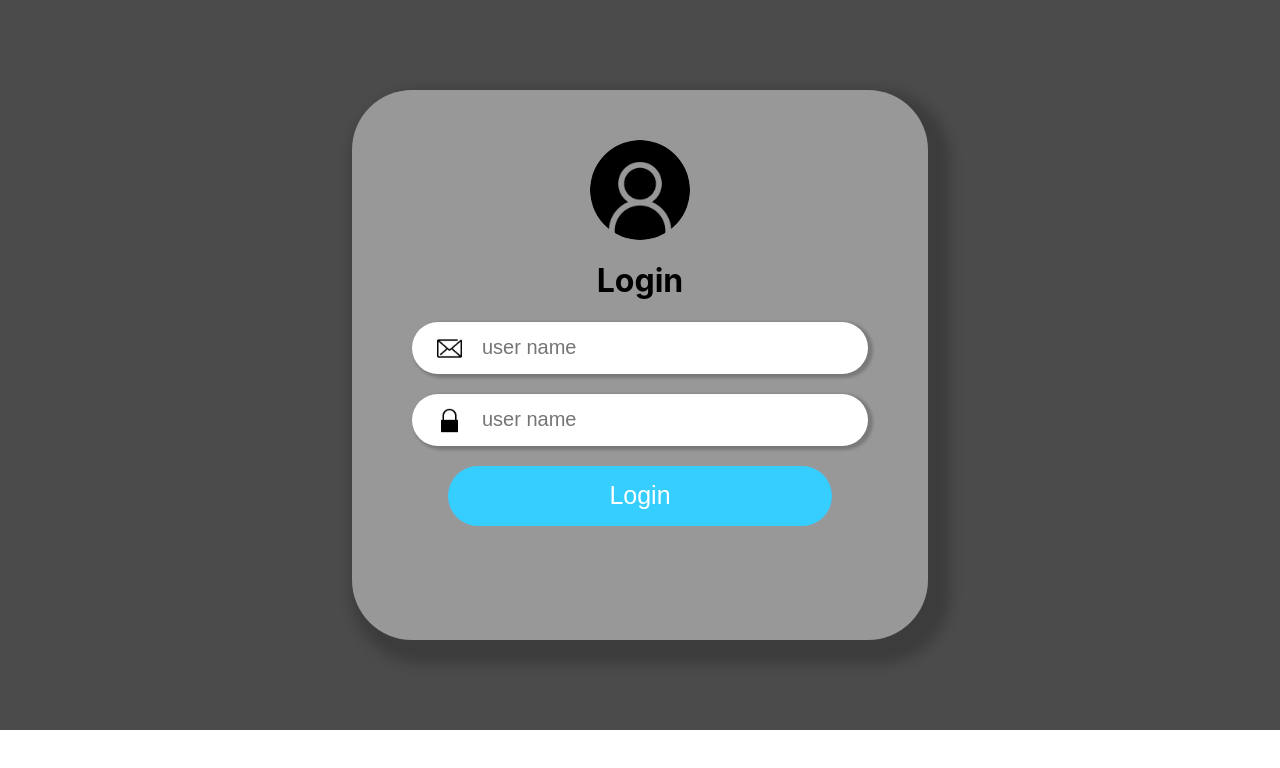
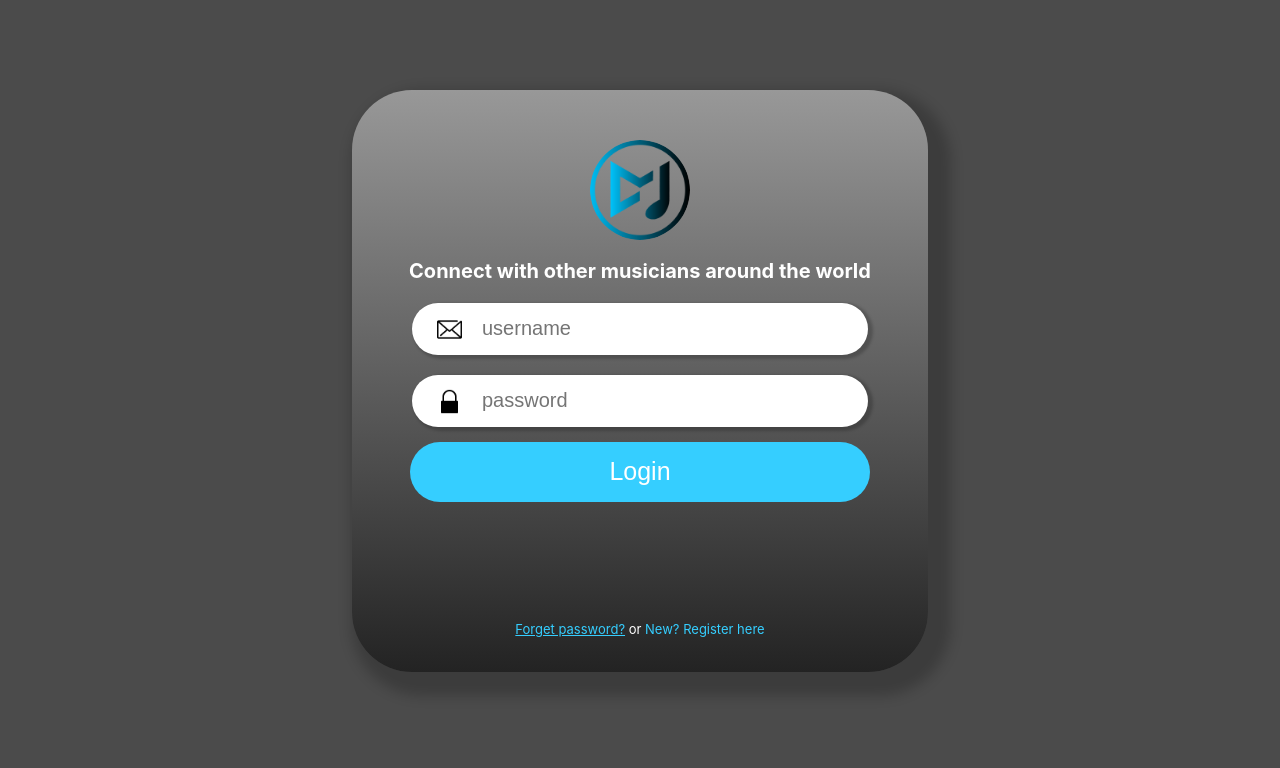
Before and after one commit to jslack222/react-app-my-musician, a React (Create React App) app: page / in a window 1280 px wide. Shown: the top 768 px of the page. Built offline with nearby package versions, Linux system fonts and the light colour scheme.

Commit message:
fourth save

```diff
--- a/src/App.css
+++ b/src/App.css
@@ -32,13 +32,14 @@
 .sub-main {
   display: flex;
     justify-content: center;
-    height: 65vh;
+    height: 69vh;
     width: 45vw;
   box-shadow: 11px 12px 13px 12px rgba(0, 0, 0, 0.2);
   padding-top: 30px;
   border-radius: 60px;
-  background-color: var(--nuetral);
+  background-image: linear-gradient(var(--nuetral), rgb(35, 35, 35));
   animation: fadeIn 4s;
+
 
 }
 .imgs {
@@ -46,6 +47,7 @@
   justify-content: center;
   display: flex;
   background-color: transparent;
+
 
 }
 .imgs:hover{
@@ -75,6 +77,8 @@
   outline: none;
   border: none;
   background-color: white;
+  padding-left: 70px;
+    font-size: 20px;
 
 
 }
@@ -86,15 +90,14 @@
 
 }
 .name {
-  padding-left: 70px;
-  font-size: 20px;
+
 }
 .second-input {
   padding-top: 20px;
 }
 
 button {
-  width: 30vw;
+  width: 36vw;
   height: 60px;
   border-radius: 30px;
   background-color: var(--highlight);
@@ -102,11 +105,12 @@ button {
   font-size: 25px;
   border: none;
   cursor: pointer;
-  box-shadow: 0 9px rgb(152, 152, 152);
+
 }
 
 .login-button {
-  padding-top: 20px;
+  padding: 15px;
+
 }
 
 
@@ -120,8 +124,43 @@ button {
 button:active {
     transform: translateY(4px);
 
+
 }
 button:hover {
-  background-color: var(--secondary);
-  color: black;
+  background-color: #2790b3;
+
 }
+.link {
+  font-size: 13px;
+  font-weight: 400;
+  position: absolute;
+    top: 77%;
+    left: 50%;
+    margin-right: -50%;
+    transform: translate(-50%, -50%);
+    animation: fadeIn 2s;
+
+
+}
+.link a {
+  color: var(--highlight)
+}
+.link a:hover {
+  color: white;
+  font-size: 17px;
+  cursor: pointer;
+}
+
+.connect {
+  font-size: 20px;
+  padding: 6px;
+  color: white;
+}
+p {
+  color: white;
+}
+.empty {
+  background-color: var(--primary);
+  width: 100%;
+  height: 100px;
+}
--- a/src/App.jsx
+++ b/src/App.jsx
@@ -1,10 +1,36 @@
 import './App.css';
 import Login from './components/Login/login'
+import Popup from './components/Popup/popup'
+import {useState} from 'react'
 
 function App() {
+  const [buttonPopup, setButtonPopup] = useState(false);
+
   return (
     <div className="App">
       <Login></Login>
+      <div>
+        <p className="link">
+          <a href="#">Forget password?</a> or{" "}
+          <a onClick={() => setButtonPopup(true)}>New? Register here</a>
+        </p>
+      </div>
+      <div className='empty'></div>
+      <Popup trigger={buttonPopup} setTrigger={setButtonPopup}>
+        <h3>Register</h3>
+        <p>First Name:</p>
+        <input type="text" className="fNameForm" />
+        <p>Last Name:</p>
+        <input type="text" className="lNameForm" />
+        <p>Email:</p>
+        <input type="text" className="emailForm" />
+        <p>Password:</p>
+        <input type="password" className="pwForm" />
+        <br className="space" />
+        <div className="button-container">
+          <button className="submit-btn">Submit</button>
+        </div>
+      </Popup>
     </div>
   );
 }
--- a/src/components/Login/login.jsx
+++ b/src/components/Login/login.jsx
@@ -1,10 +1,12 @@
 import userIcon from '../../assets/img/userIcon.png'
 import emailIcon from '../../assets/img/email_icon.png'
 import lockIcon from '../../assets/img/lock_icon.png'
-
+import { useState } from "react";
 
 const Login = () => {
-    return (
+    const [buttonPopup, setButtonPopup] = useState(false);
+
+  return (
       <div className="main">
         <div className="sub-main">
           <div>
@@ -15,10 +17,10 @@ const Login = () => {
             </div>
 
             <div>
-              <h1>Login</h1>
+              <h1 className="connect">Connect with other musicians around the world</h1>
               <div>
                 <img src={emailIcon} alt="email icon" className="input-icons" />
-                <input type="text" placeholder="user name" className="name" />
+                <input type="text" placeholder="username" className="name" />
               </div>
               <div className="second-input">
                 <img
@@ -26,10 +28,10 @@ const Login = () => {
                   alt="password icon"
                   className="input-icons"
                 />
-                <input type="text" placeholder="user name" className="name" />
+                <input type="password" placeholder="password" className="name" />
               </div>
               <div className="login-button">
-                <button className="login-btn">Login</button>
+                <button className="login-button">Login</button>
               </div>
             </div>
           </div>
--- /dev/null
+++ b/src/components/Popup/popup.css
@@ -0,0 +1,110 @@
+.popup {
+    position: absolute;
+    top: 50%;
+    left: 50%;
+    margin-right: -50%;
+    transform: translate(-50%, -50%);
+    animation: fadeIn 1s;
+    /* box-shadow: 11px 12px 13px 12px rgba(255, 255, 255, 0.2); */
+
+}
+
+.popup-inner {
+    padding: 32px;
+    width: 40vw;
+    max-width: 640px;
+    border-radius: 14px;
+    background-color: rgb(29, 29, 29);
+    text-align: center;
+}
+
+.popup-inner .close-btn {
+    position: absolute;
+    top: 16px;
+    right: 10px;
+    width: 7%;
+    height: 5%;
+    font-size: 12px;
+}
+.popup-inner p {
+    color: rgb(255, 255, 255);
+
+}
+.popup-inner h3 {
+    color: white;
+    font-size: 5vh;
+}
+.popup-inner input {
+    background-color: rgb(81, 81, 81);
+    color: white;
+    font-size: 16px;
+    text-align: center;
+    padding: 0;
+    width: 35vw;
+    height: 6vh;
+}
+@keyframes bounce {
+
+    0%,
+    20%,
+    50%,
+    80%,
+    100% {
+        transform: translateY(0);
+    }
+
+    40% {
+        transform: translateY(-30px);
+    }
+
+    60% {
+        transform: translateY(-15px);
+    }
+}
+.fNameForm {
+    width: 30vw;
+    height: 30px;
+    border-radius: 30px;
+    box-shadow: 3px 2px 3px 2px rgba(0, 0, 0, 0.2);
+    outline: none;
+    border: none;
+    background-color: white;
+    padding-left: 70px;
+    font-size: 20px;
+}
+.lNameForm {
+    width: 30vw;
+    height: 30px;
+    border-radius: 30px;
+    box-shadow: 3px 2px 3px 2px rgba(0, 0, 0, 0.2);
+    outline: none;
+    border: none;
+    background-color: white;
+    padding-left: 70px;
+    font-size: 20px;
+}
+.emailForm {
+    width: 30vw;
+    height: 30px;
+    border-radius: 30px;
+    box-shadow: 3px 2px 3px 2px rgba(0, 0, 0, 0.2);
+    outline: none;
+    border: none;
+    background-color: white;
+    padding-left: 70px;
+    font-size: 20px;
+}
+.pwForm {
+    width: 30vw;
+    height: 30px;
+    border-radius: 30px;
+    box-shadow: 3px 2px 3px 2px rgba(0, 0, 0, 0.2);
+    outline: none;
+    border: none;
+    background-color: white;
+    padding-left: 70px;
+    font-size: 20px;
+}
+.button-container{
+    padding-top:20px
+}
--- /dev/null
+++ b/src/components/Popup/popup.jsx
@@ -0,0 +1,18 @@
+import './popup.css'
+import React from 'react'
+
+const Popup = (props) => {
+    return props.trigger ? (
+      <div className="popup">
+        <div className="popup-inner">
+          <button onClick={() => props.setTrigger(false)} className="close-btn">
+            X
+          </button>
+          {props.children}
+        </div>
+      </div>
+    ) : (
+      ""
+    );
+}
+export default Popup;
```
Also changed, not shown: src/assets/img/userIcon.png.
